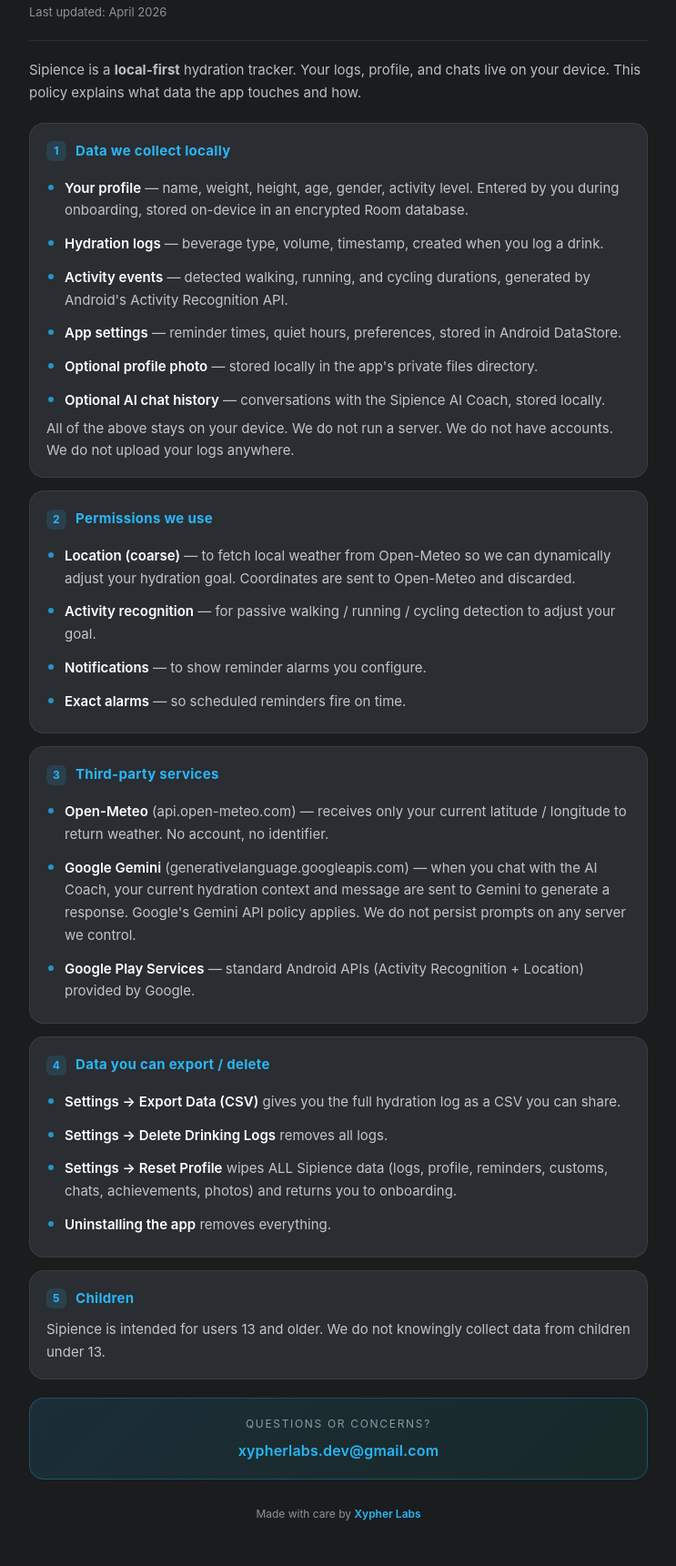
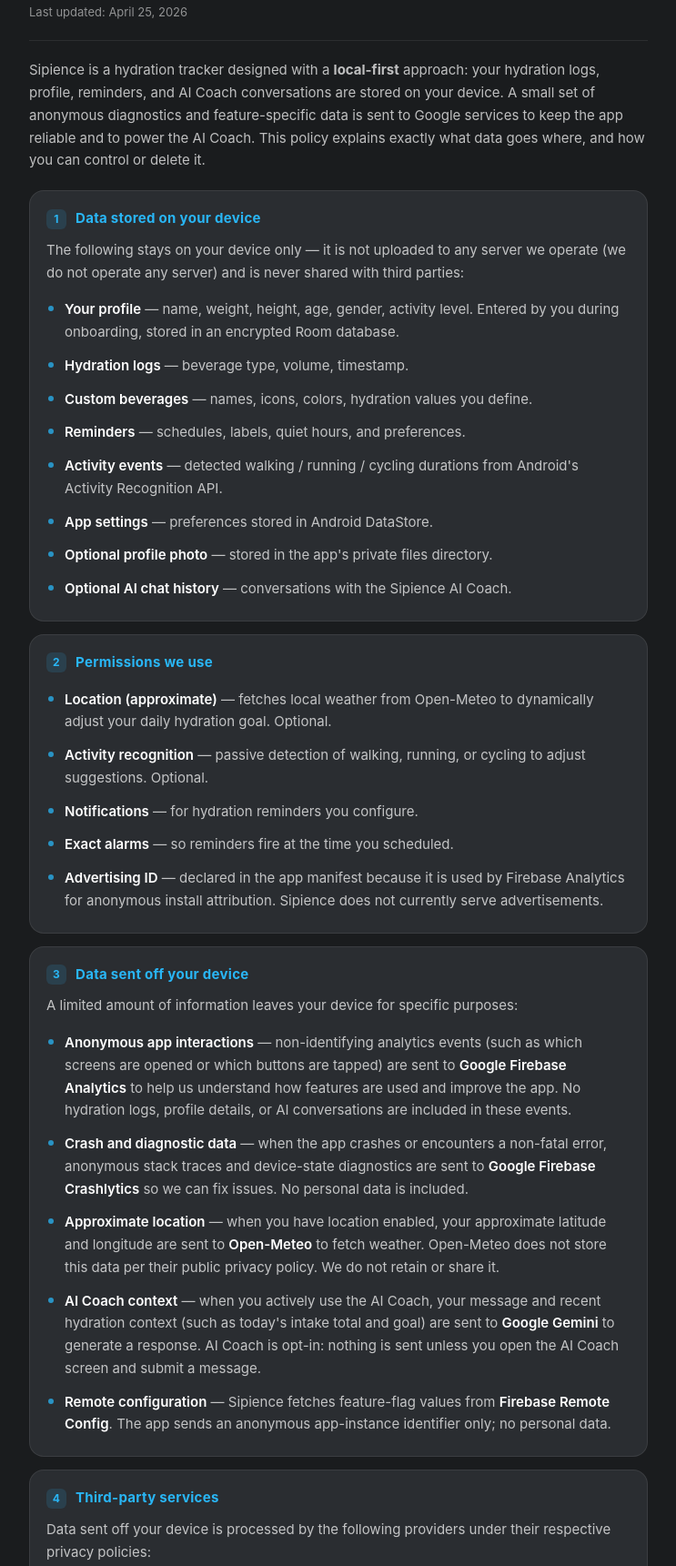
Before and after one commit to xypherlabsdev/Sipience-Privacy-Policy, a plain HTML site: page index.html in a window 1280 px wide. Shown: the part 111-1832 px from the top of the page at 91% size, without its empty margins (268-1011 px from the left). Drawn offline with Linux system fonts and the light colour scheme.

Commit message:
Update index.html

```diff
--- a/index.html
+++ b/index.html
@@ -10,59 +10,92 @@
     <header class="hero">
         <p class="eyebrow">Sipience</p>
         <h1>Privacy Policy</h1>
-        <p class="meta">Last updated: April 2026</p>
+        <p class="meta">Last updated: April 25, 2026</p>
     </header>
 
     <p class="intro">
-        Sipience is a <strong>local-first</strong> hydration tracker. Your logs, profile, and chats
-        live on your device. This policy explains what data the app touches and how.
+        Sipience is a hydration tracker designed with a <strong>local-first</strong> approach: your hydration logs, profile, reminders, and AI Coach conversations are stored on your device. A small set of anonymous diagnostics and feature-specific data is sent to Google services to keep the app reliable and to power the AI Coach. This policy explains exactly what data goes where, and how you can control or delete it.
     </p>
 
     <section class="card">
-        <h2><span class="num">1</span> Data we collect locally</h2>
+        <h2><span class="num">1</span> Data stored on your device</h2>
+        <p>The following stays on your device only — it is not uploaded to any server we operate (we do not operate any server) and is never shared with third parties:</p>
         <ul>
-            <li><strong>Your profile</strong> — name, weight, height, age, gender, activity level. Entered by you during onboarding, stored on-device in an encrypted Room database.</li>
-            <li><strong>Hydration logs</strong> — beverage type, volume, timestamp, created when you log a drink.</li>
-            <li><strong>Activity events</strong> — detected walking, running, and cycling durations, generated by Android's Activity Recognition API.</li>
-            <li><strong>App settings</strong> — reminder times, quiet hours, preferences, stored in Android DataStore.</li>
-            <li><strong>Optional profile photo</strong> — stored locally in the app's private files directory.</li>
-            <li><strong>Optional AI chat history</strong> — conversations with the Sipience AI Coach, stored locally.</li>
+            <li><strong>Your profile</strong> — name, weight, height, age, gender, activity level. Entered by you during onboarding, stored in an encrypted Room database.</li>
+            <li><strong>Hydration logs</strong> — beverage type, volume, timestamp.</li>
+            <li><strong>Custom beverages</strong> — names, icons, colors, hydration values you define.</li>
+            <li><strong>Reminders</strong> — schedules, labels, quiet hours, and preferences.</li>
+            <li><strong>Activity events</strong> — detected walking / running / cycling durations from Android's Activity Recognition API.</li>
+            <li><strong>App settings</strong> — preferences stored in Android DataStore.</li>
+            <li><strong>Optional profile photo</strong> — stored in the app's private files directory.</li>
+            <li><strong>Optional AI chat history</strong> — conversations with the Sipience AI Coach.</li>
         </ul>
-        <p>All of the above stays on your device. We do not run a server. We do not have accounts. We do not upload your logs anywhere.</p>
     </section>
 
     <section class="card">
         <h2><span class="num">2</span> Permissions we use</h2>
         <ul>
-            <li><strong>Location (coarse)</strong> — to fetch local weather from Open-Meteo so we can dynamically adjust your hydration goal. Coordinates are sent to Open-Meteo and discarded.</li>
-            <li><strong>Activity recognition</strong> — for passive walking / running / cycling detection to adjust your goal.</li>
-            <li><strong>Notifications</strong> — to show reminder alarms you configure.</li>
-            <li><strong>Exact alarms</strong> — so scheduled reminders fire on time.</li>
+            <li><strong>Location (approximate)</strong> — fetches local weather from Open-Meteo to dynamically adjust your daily hydration goal. Optional.</li>
+            <li><strong>Activity recognition</strong> — passive detection of walking, running, or cycling to adjust suggestions. Optional.</li>
+            <li><strong>Notifications</strong> — for hydration reminders you configure.</li>
+            <li><strong>Exact alarms</strong> — so reminders fire at the time you scheduled.</li>
+            <li><strong>Advertising ID</strong> — declared in the app manifest because it is used by Firebase Analytics for anonymous install attribution. Sipience does not currently serve advertisements.</li>
         </ul>
     </section>
 
     <section class="card">
-        <h2><span class="num">3</span> Third-party services</h2>
+        <h2><span class="num">3</span> Data sent off your device</h2>
+        <p>A limited amount of information leaves your device for specific purposes:</p>
         <ul>
-            <li><strong>Open-Meteo</strong> (api.open-meteo.com) — receives only your current latitude / longitude to return weather. No account, no identifier.</li>
-            <li><strong>Google Gemini</strong> (generativelanguage.googleapis.com) — when you chat with the AI Coach, your current hydration context and message are sent to Gemini to generate a response. Google's Gemini API policy applies. We do not persist prompts on any server we control.</li>
-            <li><strong>Google Play Services</strong> — standard Android APIs (Activity Recognition + Location) provided by Google.</li>
+            <li><strong>Anonymous app interactions</strong> — non-identifying analytics events (such as which screens are opened or which buttons are tapped) are sent to <strong>Google Firebase Analytics</strong> to help us understand how features are used and improve the app. No hydration logs, profile details, or AI conversations are included in these events.</li>
+            <li><strong>Crash and diagnostic data</strong> — when the app crashes or encounters a non-fatal error, anonymous stack traces and device-state diagnostics are sent to <strong>Google Firebase Crashlytics</strong> so we can fix issues. No personal data is included.</li>
+            <li><strong>Approximate location</strong> — when you have location enabled, your approximate latitude and longitude are sent to <strong>Open-Meteo</strong> to fetch weather. Open-Meteo does not store this data per their public privacy policy. We do not retain or share it.</li>
+            <li><strong>AI Coach context</strong> — when you actively use the AI Coach, your message and recent hydration context (such as today's intake total and goal) are sent to <strong>Google Gemini</strong> to generate a response. AI Coach is opt-in: nothing is sent unless you open the AI Coach screen and submit a message.</li>
+            <li><strong>Remote configuration</strong> — Sipience fetches feature-flag values from <strong>Firebase Remote Config</strong>. The app sends an anonymous app-instance identifier only; no personal data.</li>
         </ul>
     </section>
 
     <section class="card">
-        <h2><span class="num">4</span> Data you can export / delete</h2>
+        <h2><span class="num">4</span> Third-party services</h2>
+        <p>Data sent off your device is processed by the following providers under their respective privacy policies:</p>
         <ul>
-            <li><strong>Settings → Export Data (CSV)</strong> gives you the full hydration log as a CSV you can share.</li>
-            <li><strong>Settings → Delete Drinking Logs</strong> removes all logs.</li>
-            <li><strong>Settings → Reset Profile</strong> wipes ALL Sipience data (logs, profile, reminders, customs, chats, achievements, photos) and returns you to onboarding.</li>
-            <li><strong>Uninstalling the app</strong> removes everything.</li>
+            <li><strong>Google Firebase</strong> (Analytics, Crashlytics, Remote Config) — Google's privacy policy applies.</li>
+            <li><strong>Google Gemini API</strong> — used only when you actively use the AI Coach. Google's Gemini API privacy terms apply.</li>
+            <li><strong>Open-Meteo</strong> — receives only your approximate latitude and longitude to return weather data. No account or persistent identifier.</li>
+            <li><strong>Google Play Services</strong> — standard Android system APIs for Activity Recognition and Location.</li>
         </ul>
     </section>
 
     <section class="card">
-        <h2><span class="num">5</span> Children</h2>
-        <p>Sipience is intended for users 13 and older. We do not knowingly collect data from children under 13.</p>
+        <h2><span class="num">5</span> Advertising</h2>
+        <p>Sipience does <strong>not currently display advertisements</strong>. The Google Mobile Ads SDK and Google's User Messaging Platform are bundled in the app for forward compatibility but are not active — no ads are loaded, requested, or shown. If we introduce ads in a future version, this policy will be updated and the change will be announced in the app's release notes.</p>
+    </section>
+
+    <section class="card">
+        <h2><span class="num">6</span> Your data and your rights</h2>
+        <p>You can export or delete your data at any time:</p>
+        <ul>
+            <li><strong>Settings → Export Data (CSV)</strong> — exports your full hydration log as a CSV file you can share or save.</li>
+            <li><strong>Settings → Delete Drinking Logs</strong> — removes all hydration logs from your device.</li>
+            <li><strong>Settings → Reset Profile</strong> — wipes ALL Sipience data on your device (logs, profile, reminders, custom beverages, chats, achievements, photos) and returns you to onboarding.</li>
+            <li><strong>Uninstalling the app</strong> — removes everything stored locally.</li>
+        </ul>
+        <p>To request deletion of anonymous diagnostics or analytics data sent to Firebase, email us at <a href="mailto:xypherlabs.dev@gmail.com">xypherlabs.dev@gmail.com</a>. We will action your request within a reasonable time.</p>
+    </section>
+
+    <section class="card">
+        <h2><span class="num">7</span> Security</h2>
+        <p>All data sent off your device is transmitted over encrypted connections (HTTPS / TLS). On-device data is stored in app-private storage that is not accessible to other apps, and the Room database is sandboxed by the Android platform.</p>
+    </section>
+
+    <section class="card">
+        <h2><span class="num">8</span> Age</h2>
+        <p>Sipience is intended for users <strong>18 and older</strong>. We do not knowingly collect data from children. If you are a parent or guardian and believe a minor has installed the app, please contact us so we can address it.</p>
+    </section>
+
+    <section class="card">
+        <h2><span class="num">9</span> Changes</h2>
+        <p>We may update this policy as the app evolves. Material changes will be announced in an app update's release notes, and the "Last updated" date at the top of this page will reflect the change.</p>
     </section>
 
     <div class="contact">
```
